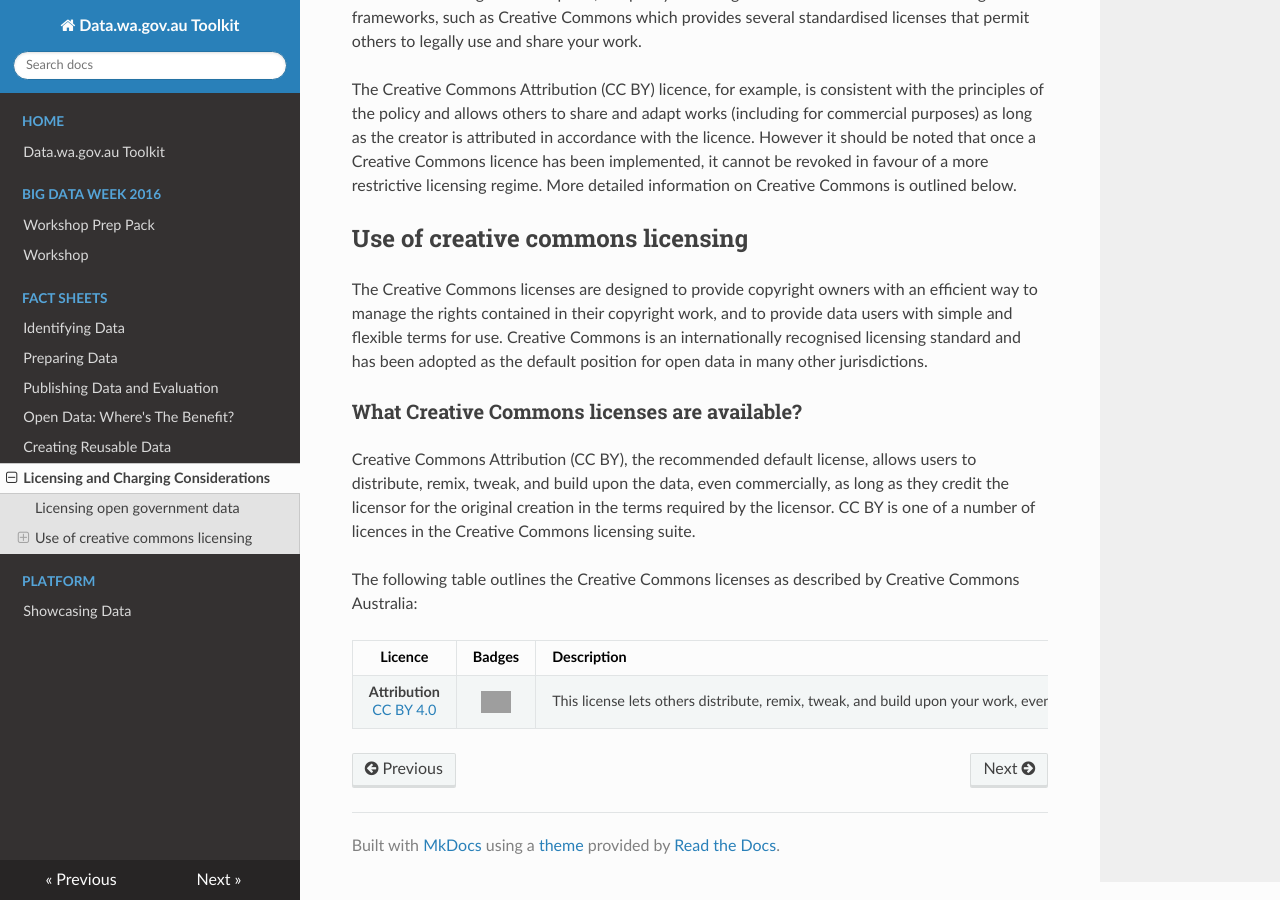
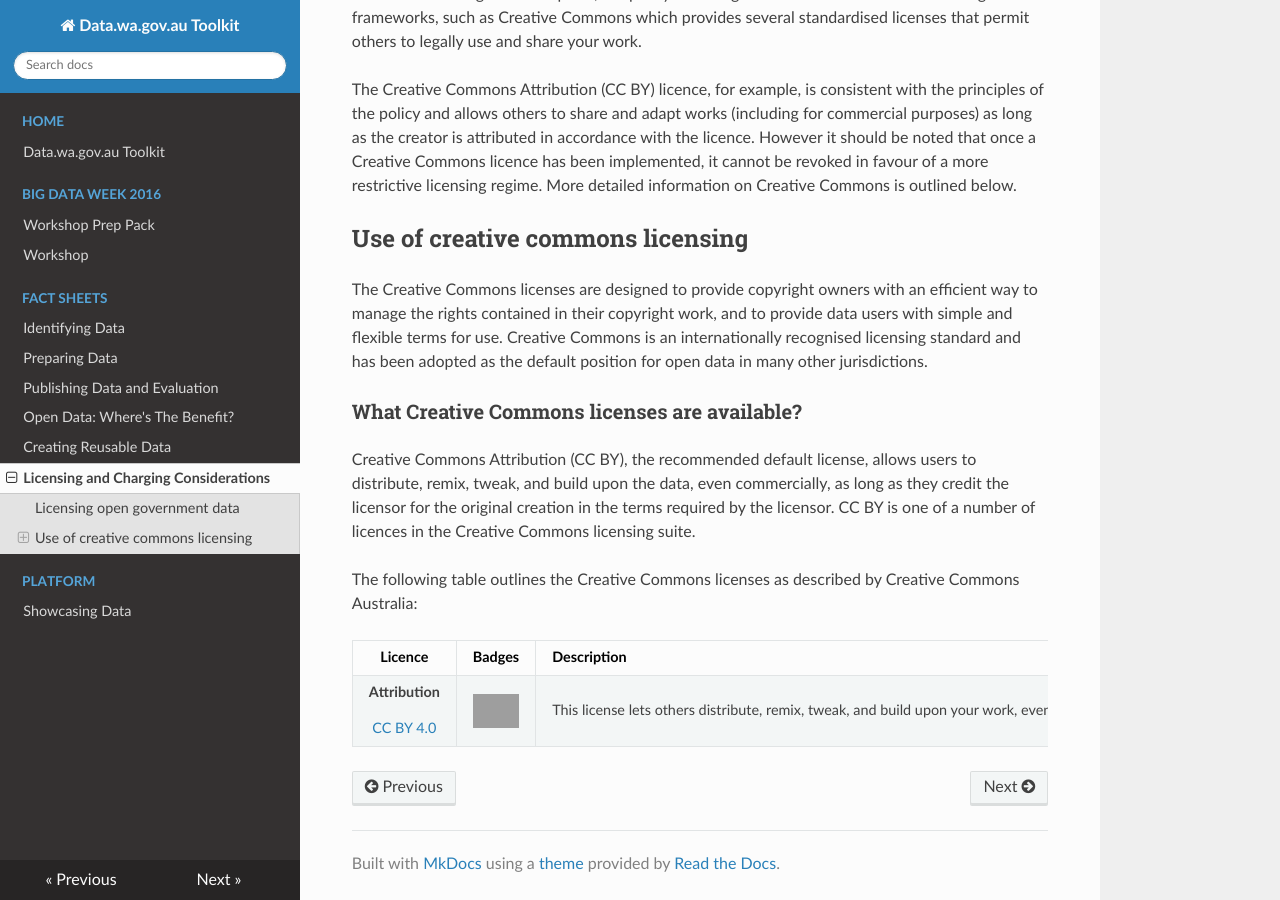
Before and after one commit to datawagovau/toolkit, an MkDocs documentation site: the page built from docs/factsheets/licensing-and-charging.md, in a window 1280 px wide and 900 px high, scrolled down 511 px. Built offline with MkDocs 1.6.1, drawn with Linux system fonts in a browser that asks for light colours; nearby versions of some CDN libraries; old or Windows-style settings are respelled for this version of MkDocs; grey boxes are pictures that could not be loaded.

Commit message:
Update licensing-and-charging.md

```diff
--- a/docs/factsheets/licensing-and-charging.md
+++ b/docs/factsheets/licensing-and-charging.md
@@ -40,4 +40,4 @@ Commons Australia:
 
 | __Licence__ | __Badges__ | __Description__ |
 |:---:|:---:|---|
-| __Attribution__<br>[CC BY 4.0](https://creativecommons.org/licenses/by/4.0/) | <img src="/imgs/CC_BY.png" style=" width:30px"> | This license lets others distribute, remix, tweak, and build upon your work, even commercially, as long as they credit you for the original creation. This is the most accommodating of licenses offered |
+| __Attribution__<br><br>[CC BY 4.0](https://creativecommons.org/licenses/by/4.0/) | <img src="/imgs/CC_BY.png"> | This license lets others distribute, remix, tweak, and build upon your work, even commercially, as long as they credit you for the original creation. This is the most accommodating of licenses offered |
```
